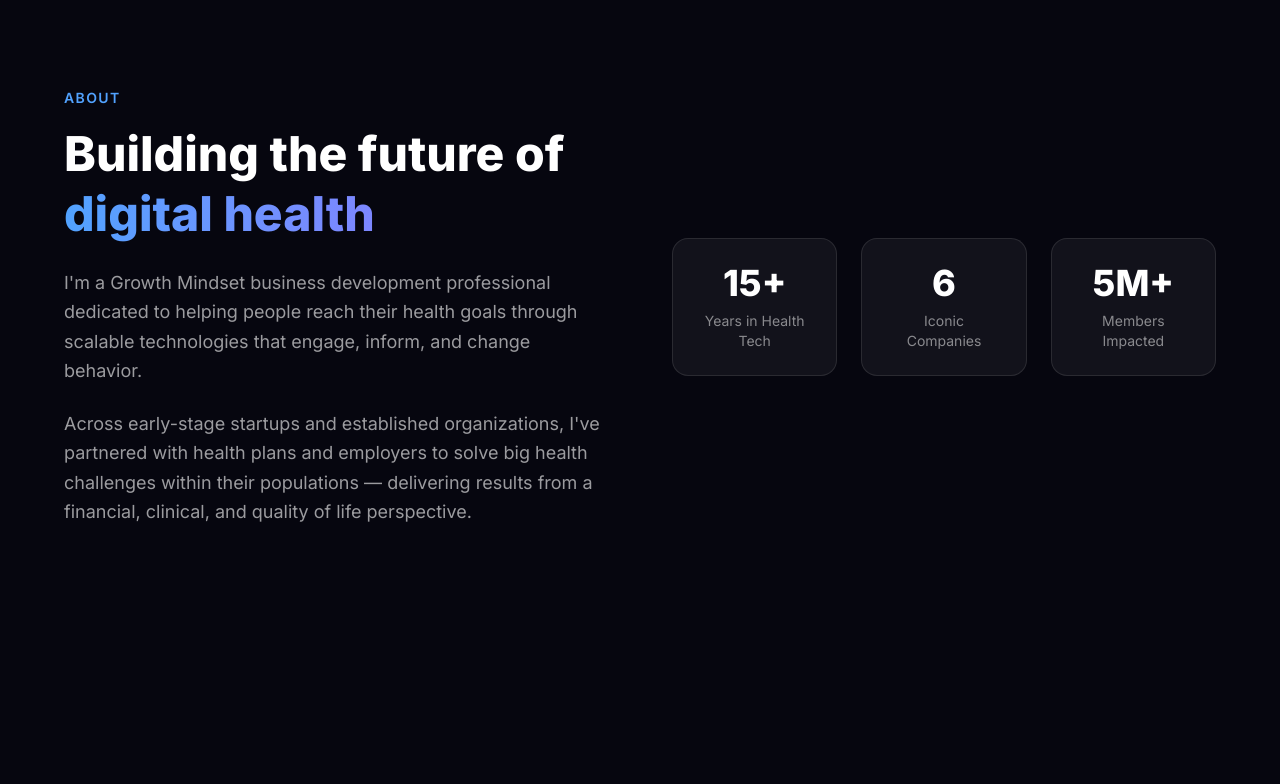
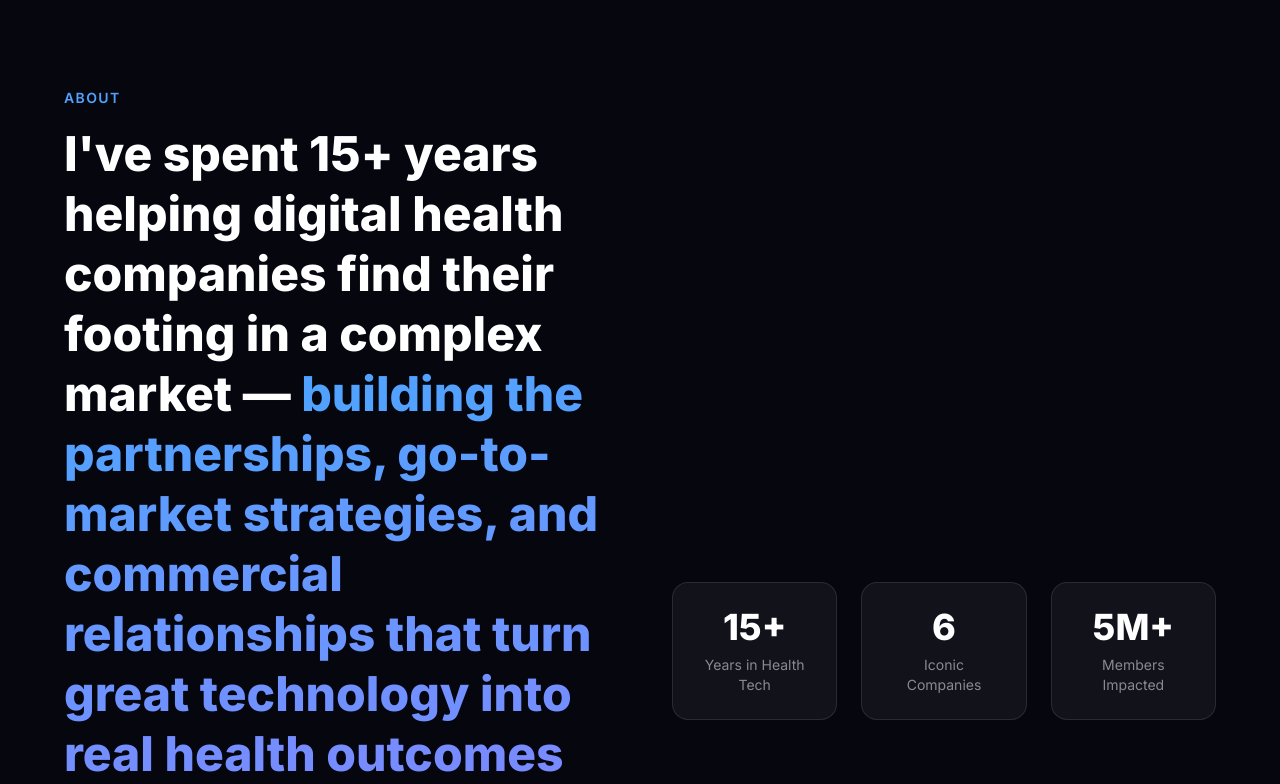
Before and after one commit to jhelmer101/-jayhelmer-website, a Next.js app: page / in a window 1280 px wide. Shown: the part 840-1624 px from the top of the page. Built offline with nearby package versions, Linux system fonts and the light colour scheme.

Commit message:
Update About section headline and body copy

```diff
--- a/components/About.tsx
+++ b/components/About.tsx
@@ -15,21 +15,16 @@ export default function About() {
               About
             </p>
             <h2 className="text-4xl md:text-5xl font-extrabold text-white mb-6 leading-tight">
-              Building the future of{" "}
+              I&apos;ve spent 15+ years helping digital health companies find their footing in a complex market —{" "}
               <span className="bg-gradient-to-r from-blue-400 to-indigo-400 bg-clip-text text-transparent">
-                digital health
+                building the partnerships, go-to-market strategies, and commercial relationships that turn great technology into real health outcomes for millions of people.
               </span>
             </h2>
             <p className="text-white/60 text-lg leading-relaxed mb-6">
-              I&apos;m a Growth Mindset business development professional dedicated to
-              helping people reach their health goals through scalable
-              technologies that engage, inform, and change behavior.
+              Digital health is full of companies with genuinely life-changing technology that never reaches the people who need it most. I&apos;ve dedicated my career to closing that gap — partnering with health plans, employers, and health systems to build the commercial bridges that scale innovative solutions from promising pilot to millions of members.
             </p>
             <p className="text-white/60 text-lg leading-relaxed">
-              Across early-stage startups and established organizations, I&apos;ve
-              partnered with health plans and employers to solve big health
-              challenges within their populations — delivering results from a
-              financial, clinical, and quality of life perspective.
+              Today I work with startups and growth-stage companies as an advisor and thought partner — helping founders navigate the health plan and employer landscape, sharpen their go-to-market strategy, and build the kind of partnerships that drive durable growth.
             </p>
           </div>
 
```
